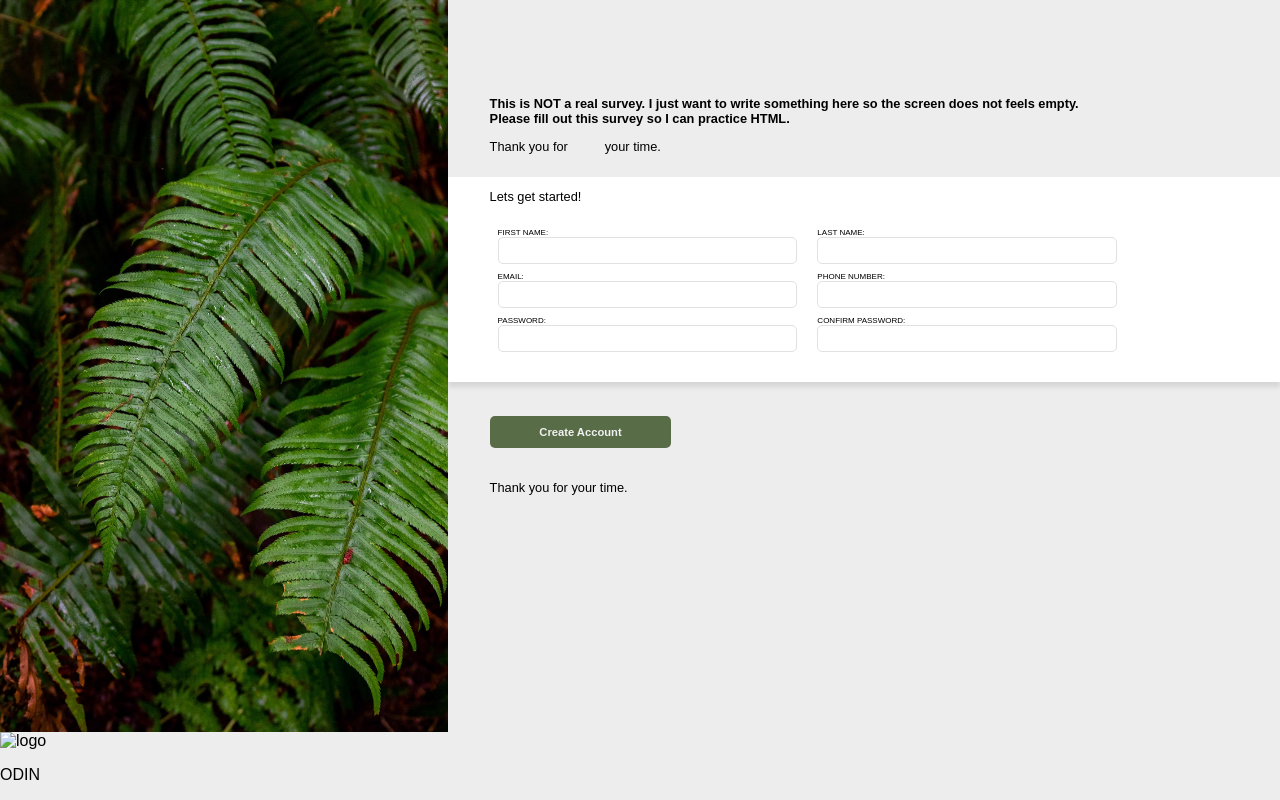
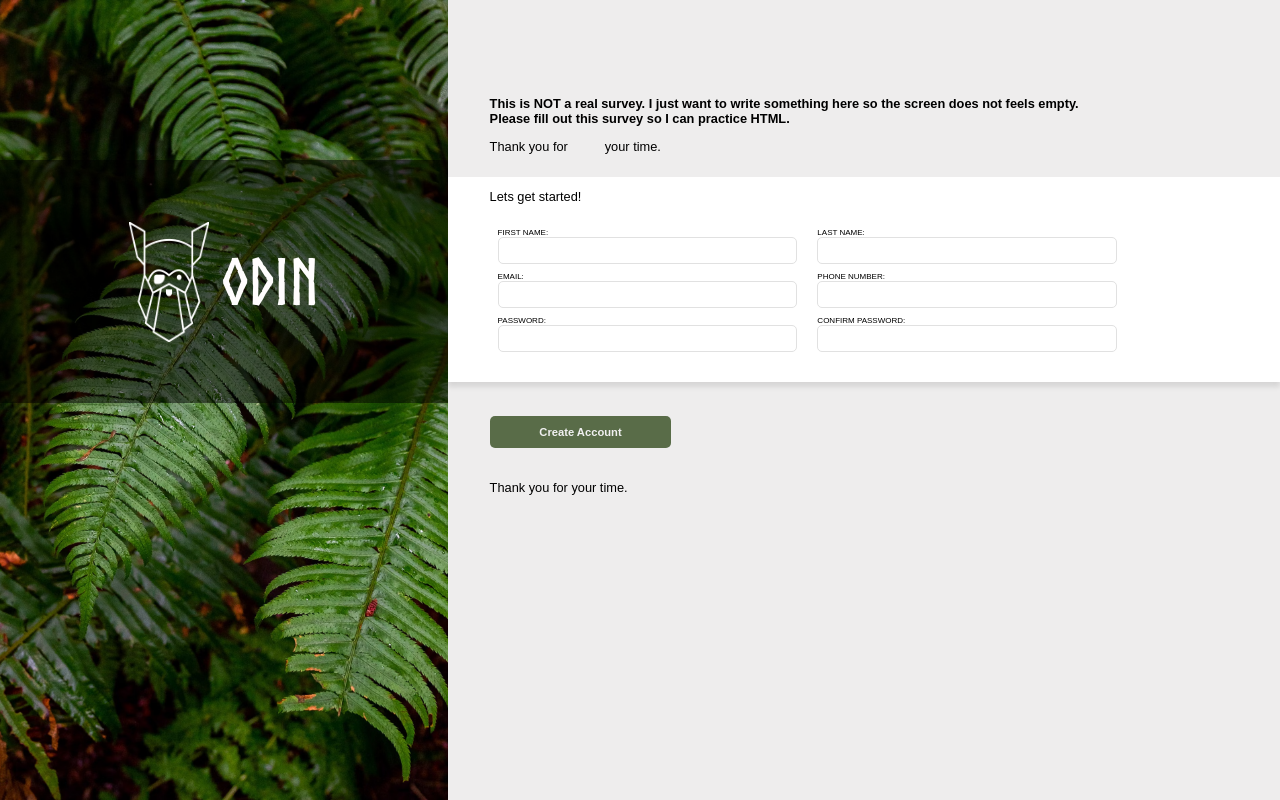
Before and after one commit to Natito9/OdinProject-sign-up-form, a plain HTML site: page Index.html in a window 1280 px wide. Drawn offline with Linux system fonts and the light colour scheme.

Commit message:
added all images and fonts

```diff
--- a/Index.html
+++ b/Index.html
@@ -10,10 +10,9 @@
   </head>
   <body>
     <div class="columnLeft">
-      <img class="leavesimage" src="formimage.avif" alt="leaves" />
       <div class="logo">
-        <img src="logo.png" alt="logo" />
-        <p>ODIN</p>
+        <img class="logo-image" src="odin-lined.png" alt="logo" />
+        <p class="logo-text">odin</p>
       </div>
 
     </div>
--- a/Style.css
+++ b/Style.css
@@ -1,3 +1,9 @@
+@font-face {
+    font-family: 'odin-project';
+    src: url('/fonts/Norse-Bold.otf') format('opentype');
+    font-weight: normal;
+    font-style: normal;
+}
 
 body {
     font-family: Arial, sans-serif;
@@ -33,6 +39,33 @@ body {
     display: flex;
     flex-direction: column;
     border: none;
+    background-image: url('formimage.avif');
+    background-size: cover;
+    background-position: center;
+    position: relative;
+}
+.logo{
+    background-color: rgba(0, 0, 0, 0.5);
+    position: relative;
+    top: 20vh;
+    padding: 25px 0;
+    display: flex;
+    flex-direction: row;
+    justify-content: center;
+    align-items: center;
+     gap: 1vw;
+}
+.logo-text{
+    font-family: 'odin-project', Arial;
+    font-size: 4em;
+    color: rgb(255, 253, 253);
+
+}
+.logo-image{
+    width: 10vh;
+    height: 15vh;
+
+
 }
 .columnRight {
     width: 65%;
```
Also changed, not shown: fonts/Norse-Bold.otf (added), odin-lined.png (added).
